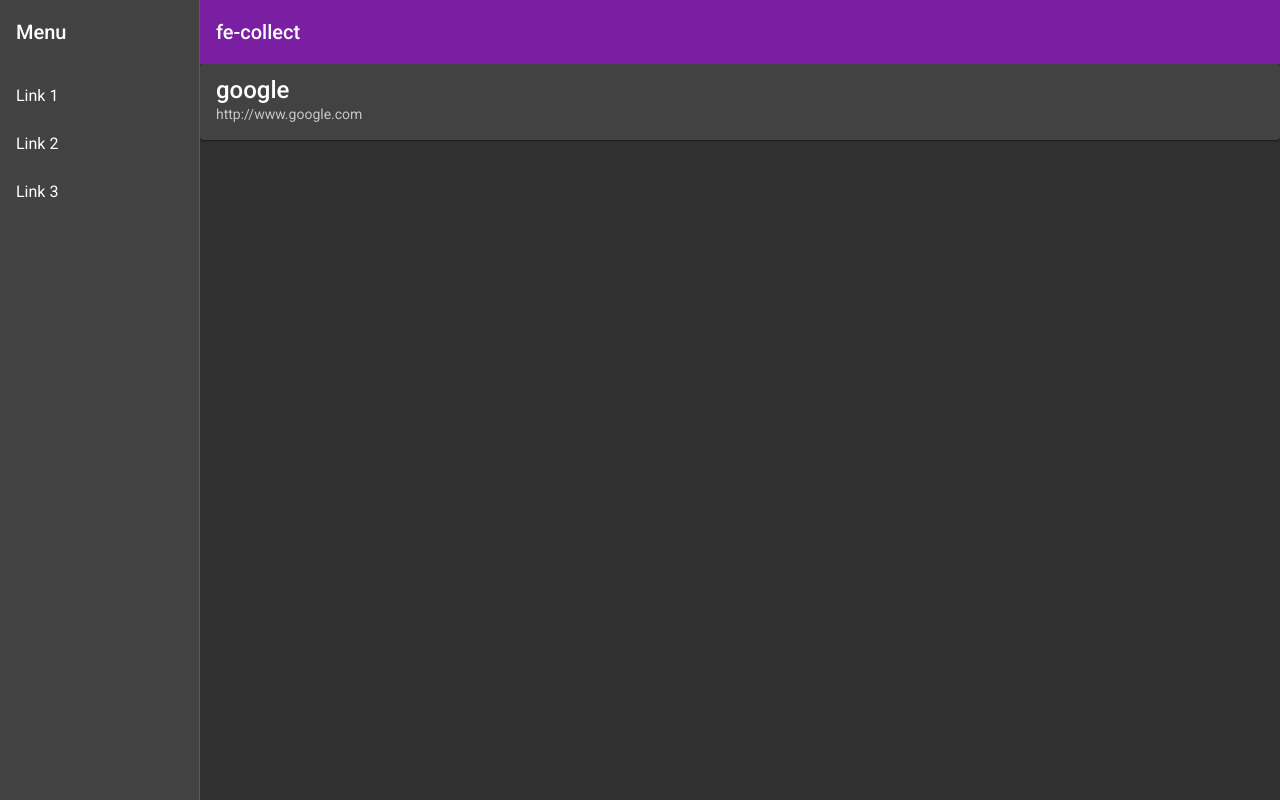
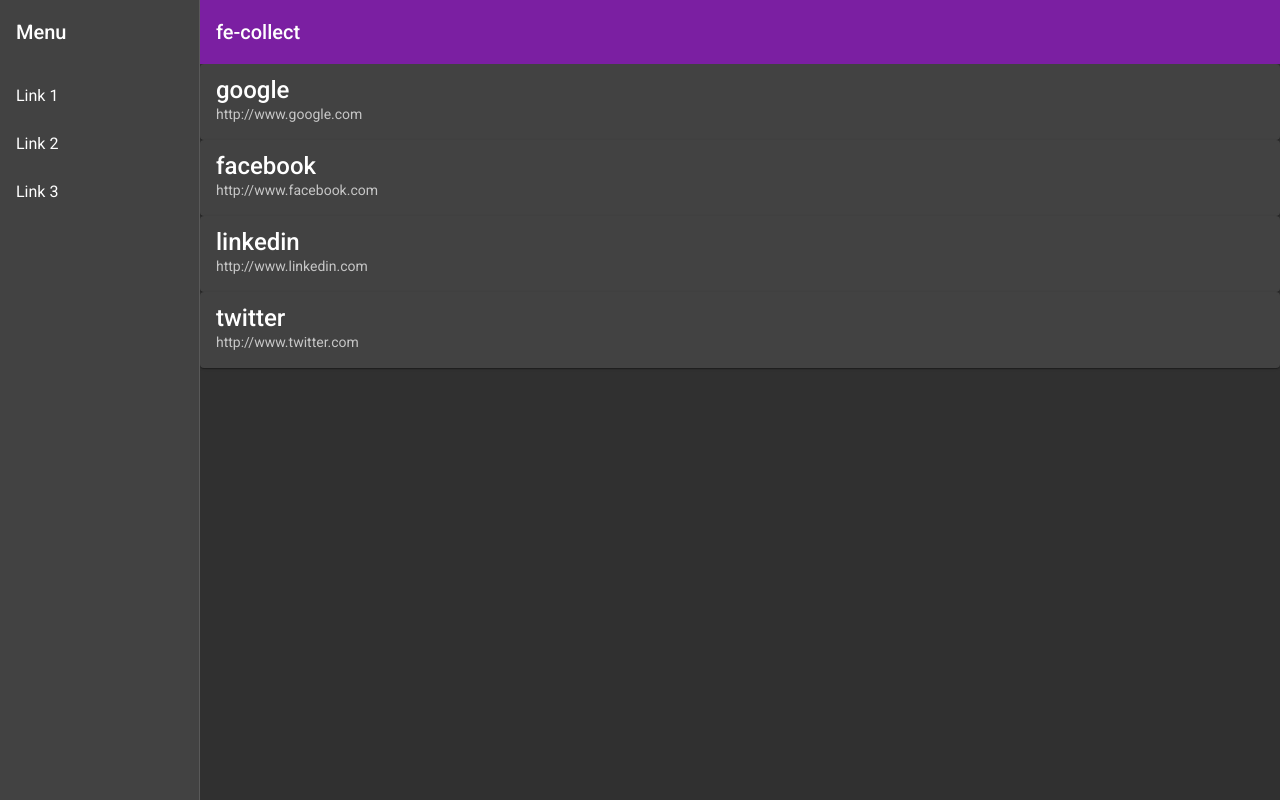
Before and after one commit to sam-brysbaert/cllct-frontend, an Angular app: page / in a window 1280 px wide. Built offline with nearby package versions, Linux system fonts and the light colour scheme.

Commit message:
changed links to multiples instead of singular

```diff
--- a/src/app/link/link-data.service.ts
+++ b/src/app/link/link-data.service.ts
@@ -12,7 +12,7 @@ export class LinkDataService {
 
   constructor(private http: HttpClient) {}
 
-  public getLink(): Observable<Link> {
-    return this.http.get<Link>(this.Url);
+  public getLinks(): Observable<Link[]> {
+    return this.http.get<Link[]>(this.Url);
   }
 }
--- a/src/app/link/link-details/link-details.component.html
+++ b/src/app/link/link-details/link-details.component.html
@@ -1,4 +1,4 @@
-<div *ngIf="link">
+<div *ngFor="let link of links">
   <mat-card>
     <mat-card-title>
       {{ link.name }}
--- a/src/app/link/link-details/link-details.component.ts
+++ b/src/app/link/link-details/link-details.component.ts
@@ -8,16 +8,16 @@ import { Link } from '../link';
   styleUrls: ['./link-details.component.css'],
 })
 export class LinkDetailsComponent implements OnInit {
-  link: Link;
+  links: Link[];
   constructor(private linkDataService: LinkDataService) {}
 
   ngOnInit(): void {
-    this.showLink();
+    this.showLinks();
   }
 
-  showLink(): void {
-    this.linkDataService
-      .getLink()
-      .subscribe((data: Link) => (this.link = { ...data }));
+  showLinks(): void {
+    this.linkDataService.getLinks().subscribe((data) => {
+      this.links = data['links'];
+    });
   }
 }
--- a/src/assets/link.json
+++ b/src/assets/link.json
@@ -1,4 +1,20 @@
 {
-  "path": "http://www.google.com",
-  "name": "google"
+  "links": [
+    {
+      "path": "http://www.google.com",
+      "name": "google"
+    },
+    {
+      "path": "http://www.facebook.com",
+      "name": "facebook"
+    },
+    {
+      "path": "http://www.linkedin.com",
+      "name": "linkedin"
+    },
+    {
+      "path": "http://www.twitter.com",
+      "name": "twitter"
+    }
+  ]
 }
```
